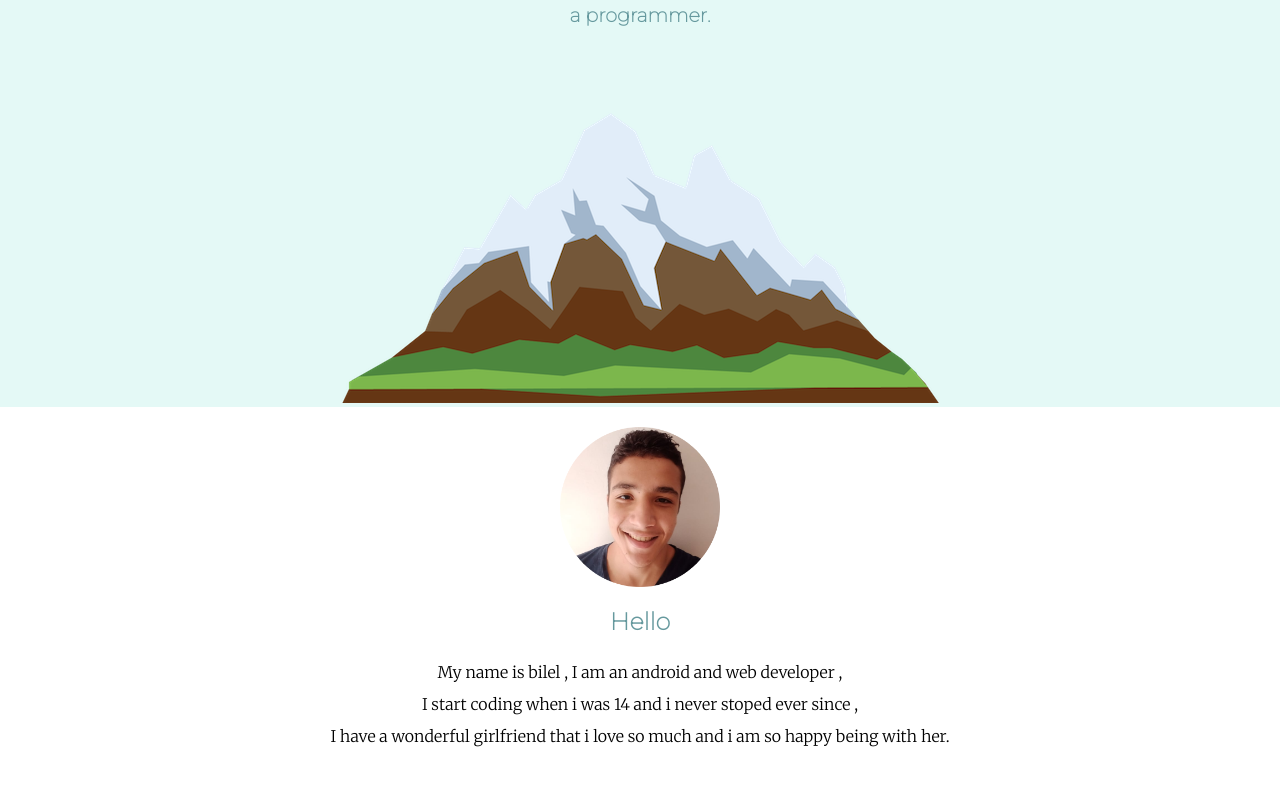
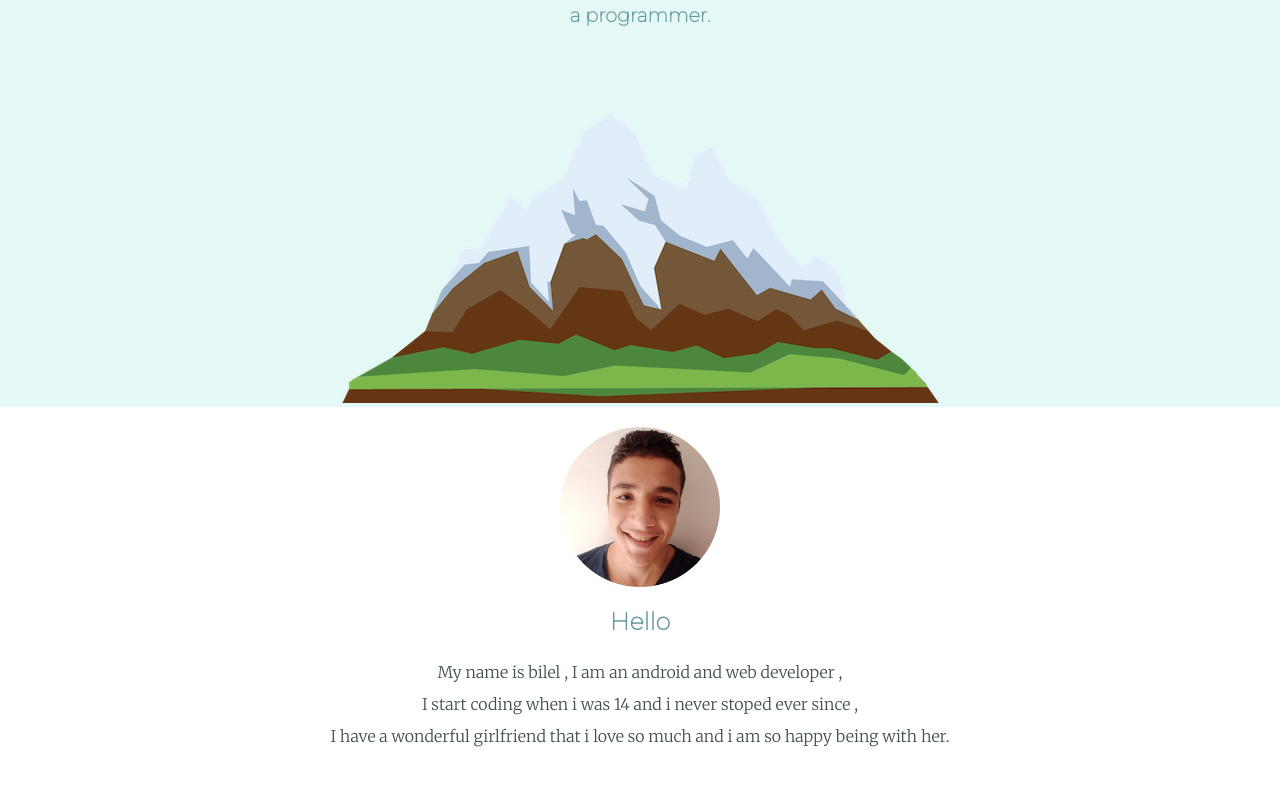
Before and after one commit to bilelsef7/first_website, a plain HTML site: page index.html in a window 1280 px wide. Shown: the part 268-1058 px from the top of the page. Drawn offline with Linux system fonts and the light colour scheme.

Commit message:
first website v4

```diff
--- a/css/styles.css
+++ b/css/styles.css
@@ -2,6 +2,7 @@ body{
   margin: 0;
   font-family: 'Merriweather',sans-serif;
   text-align: center;
+  color: #40514E;
 }
 
 .top-container{
```
